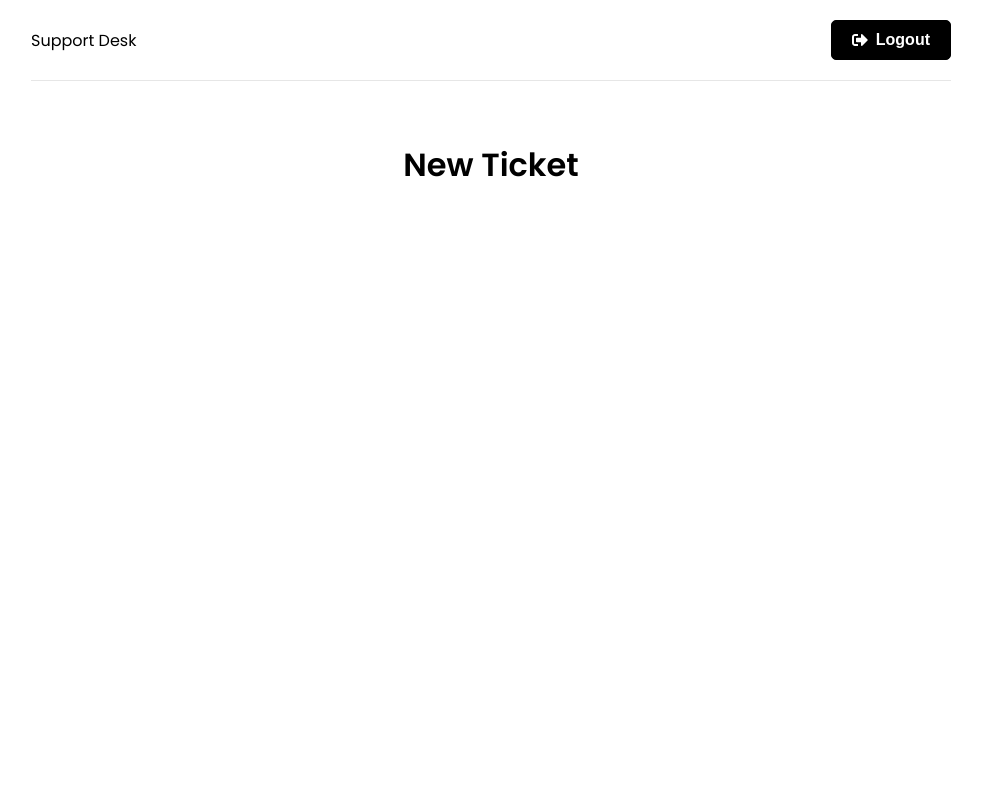
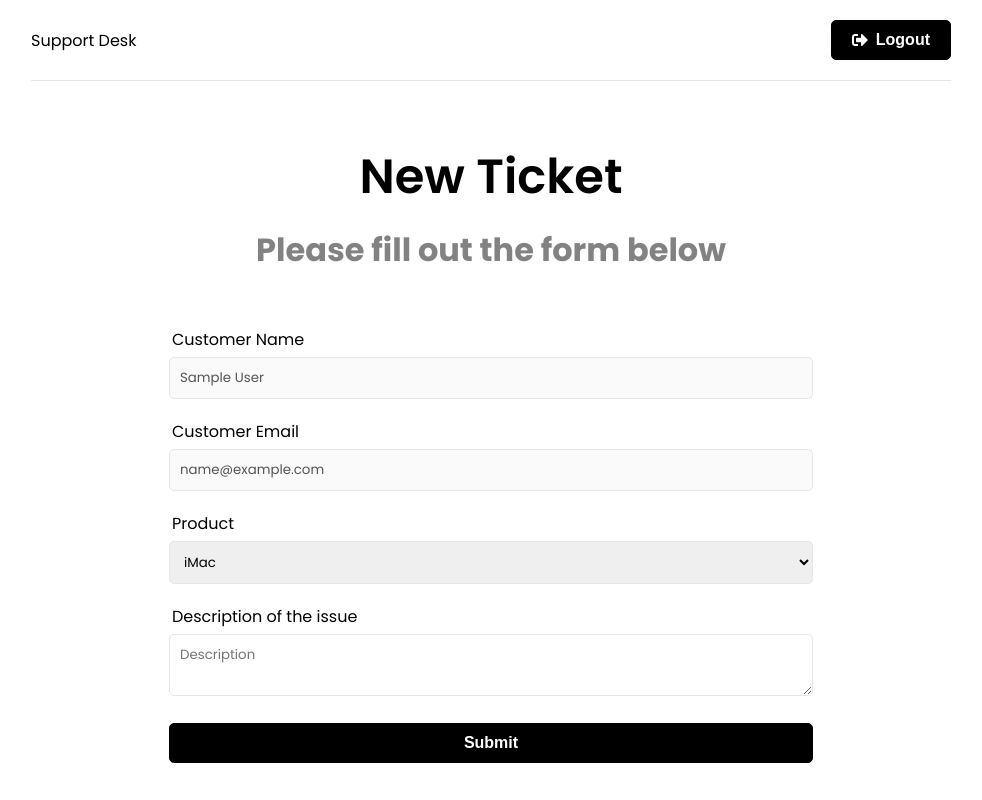
Before and after one commit to forrestmorrison/support-ticket-app, a React (Create React App) app in the folder frontend/: page /new-ticket in a window 1280 px wide. Shown: the whole page, without its empty margins (149-1131 px from the left). Built offline with nearby package versions, Linux system fonts and the light colour scheme; sample sign-in values are in the browser's storage.

Commit message:
new ticket form UI

```diff
--- a/frontend/src/pages/NewTicket.jsx
+++ b/frontend/src/pages/NewTicket.jsx
@@ -1,9 +1,64 @@
-
+import { useState } from "react"
+import { useSelector } from "react-redux"
 
 const NewTicket = () => {
-  return (
-    <h1>New Ticket</h1>
-  )
+    const { user } = useSelector((state) => state.auth)
+
+    const [name] = useState(user.name)
+    const [email] = useState(user.email)
+    const [product, setProduct] = useState("")
+    const [description, setDescription] = useState("")
+
+    const onSubmit = (e) => {
+        e.preventDefault()
+    }
+
+    return (
+        <>
+            <section className="heading">
+                <h1>New Ticket</h1>
+                <p>Please fill out the form below</p>
+            </section>
+
+            <section className="form">
+                <div className="form-group">
+                    <label htmlFor="name">Customer Name</label>
+                    <input type="text" className="form-control" value={name} disabled />
+                </div>
+                <div className="form-group">
+                    <label htmlFor="email">Customer Email</label>
+                    <input type="text" className="form-control" value={email} disabled />
+                </div>
+                <form onSubmit={onSubmit}>
+                    <div className="form-group">
+                    <label htmlFor="product">Product</label>
+                        <select name="product" id="product" onChange={(e) => setProduct(e.target.value)}>
+                            <option value="iMac">iMac</option>
+                            <option value="iPhone">iPhone</option>
+                            <option value="iPad">iPad</option>
+                            <option value="Macbook Pro">Macbook Pro</option>
+                        </select>
+                    </div>
+                    <div className="form-group">
+                        <label htmlFor="description">Description of the issue</label>
+                        <textarea
+                            name="description"
+                            id="description"
+                            className="form-control"
+                            placeholder="Description"
+                            value={description}
+                            onChange={(e) => setDescription(e.target.value)}
+                        ></textarea>
+                    </div>
+                    <div className="form-group">
+                        <button className="btn btn-block">
+                            Submit
+                        </button>
+                    </div>
+                </form>
+            </section>
+        </>
+    )
 }
 
 export default NewTicket
```
